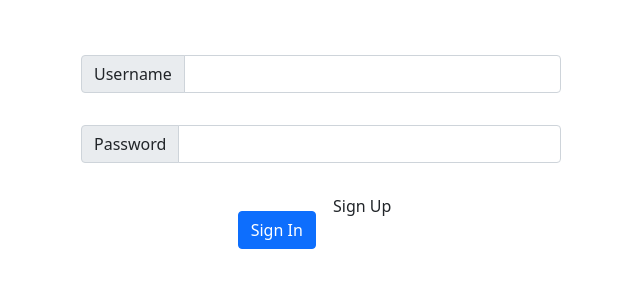
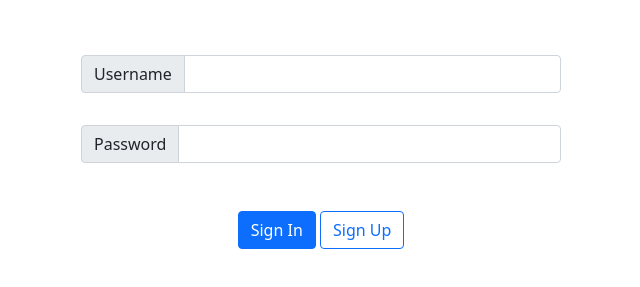
Before and after one commit to pkdiv/Password-Manager, an Electron app: page root/UI/ui.html in a window 1280 px wide. Shown: the part 137-424 px from the top of the page, without its empty margins (319-959 px from the left). Drawn offline with nearby package versions, Linux system fonts and the light colour scheme; no server answers.

Commit message:
Fix button position

```diff
--- a/root/UI/ui.html
+++ b/root/UI/ui.html
@@ -23,7 +23,7 @@
   </div>
 
   <button type="button" class="btn btn-primary mod-btn" onclick="checkCred()">Sign In</button>
-  <button type="button" class="btn" name="button" onclick="window.location.href = './signup.html'">Sign Up</button>
+  <button type="button" class="btn btn-outline-primary mod-btn" name="button" onclick="window.location.href = './signup.html'">Sign Up</button>
 </body>
 <script>
   require("./js/ui.js");
```
